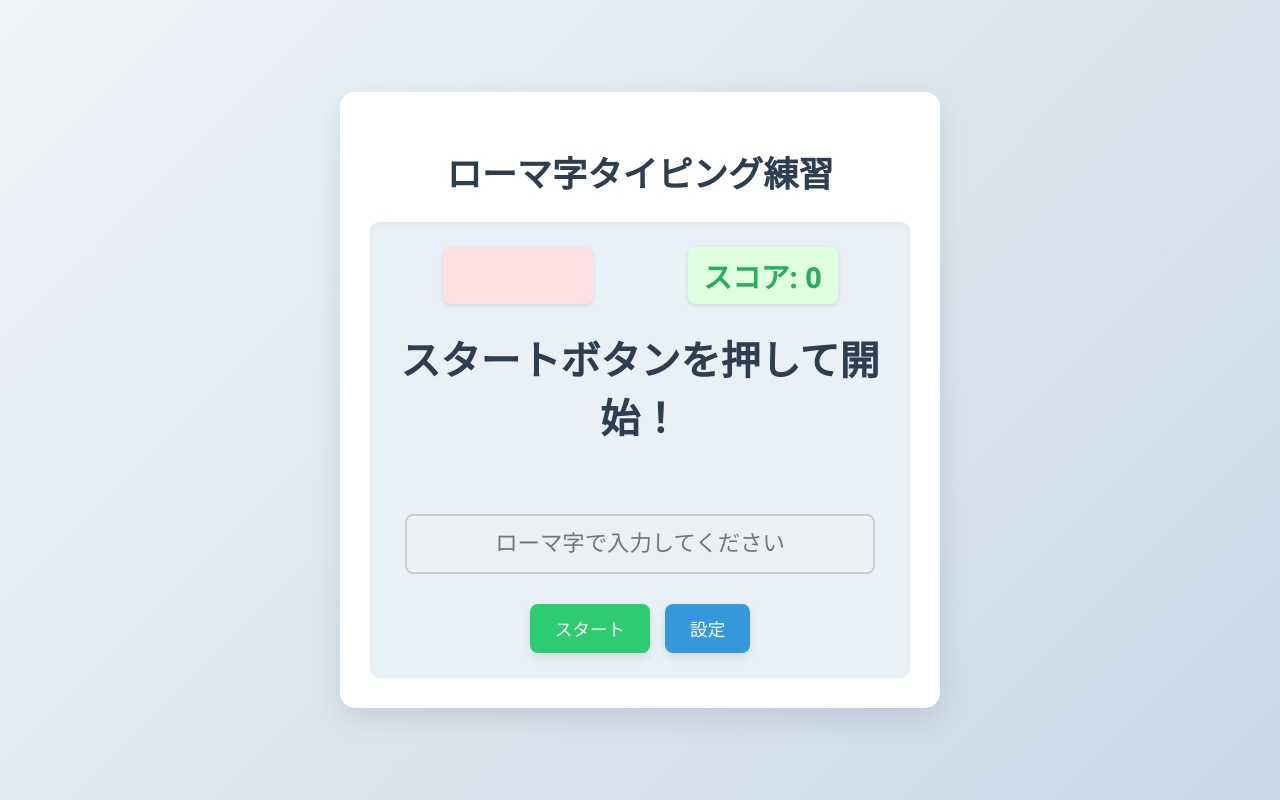
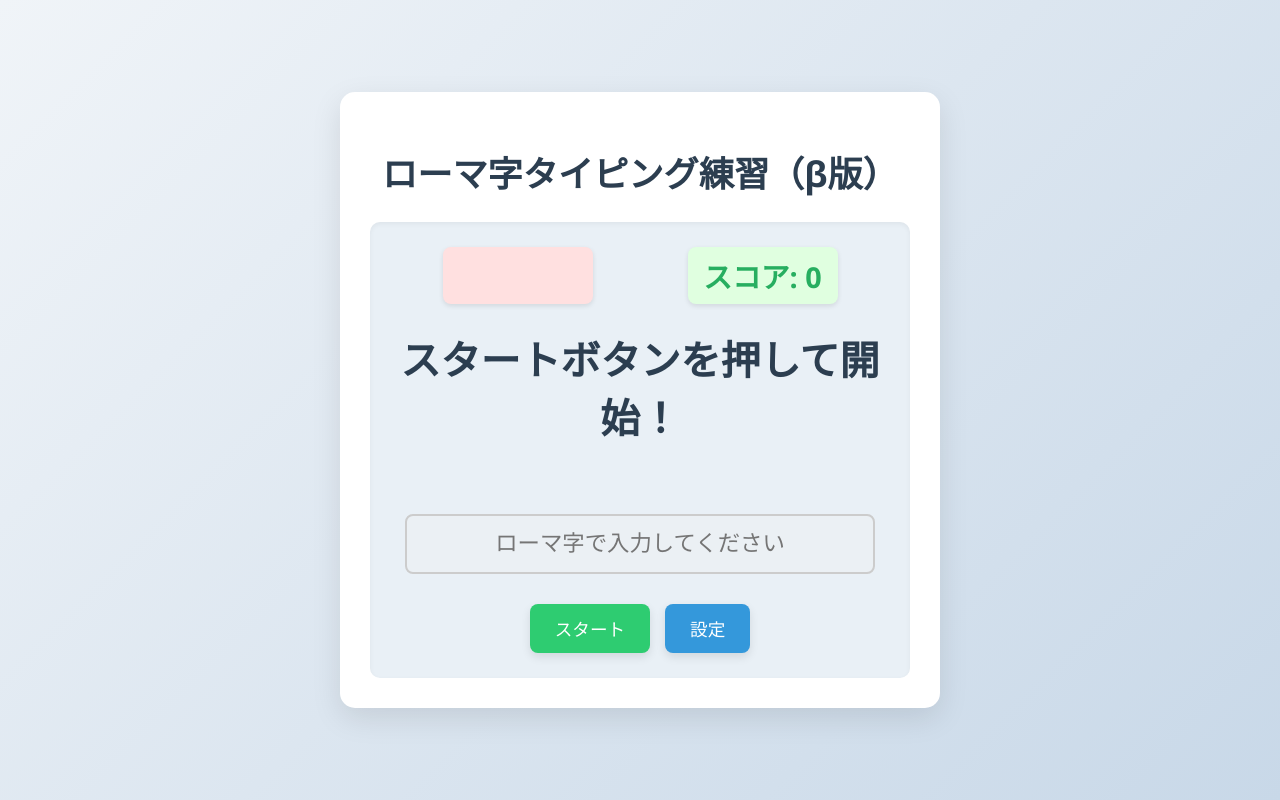
Before and after one commit to tanuki276/Computer, a plain HTML site: page index.html in a window 1280 px wide. Drawn offline with Linux system fonts and the light colour scheme.

Commit message:
index.html の更新

```diff
--- a/index.html
+++ b/index.html
@@ -8,7 +8,7 @@
 </head>
 <body>
     <div class="container">
-        <h1>ローマ字タイピング練習</h1>
+        <h1>ローマ字タイピング練習（β版）</h1>
 
         <div id="gameCard" class="game-card">
             <div class="stats">
```
